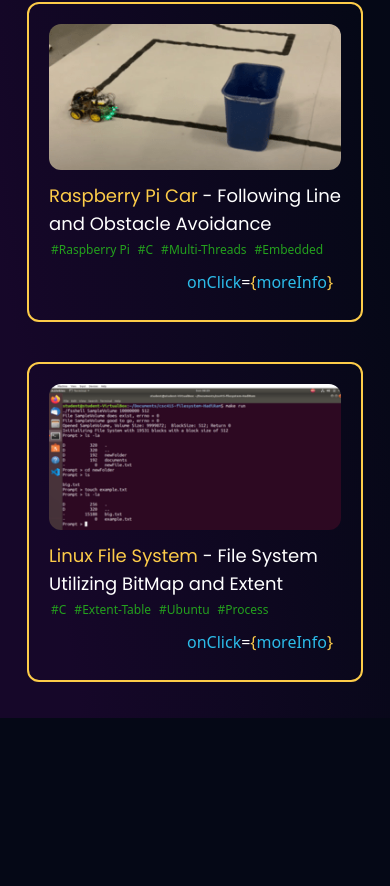
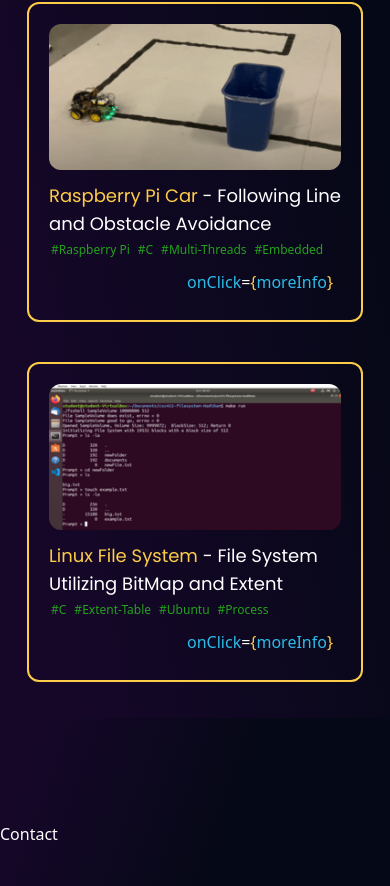
Before and after one commit to TotifyKH/kimheng-portfolio, a React (Vite) app: page / in a window 390 px wide. Shown: the part 4367-5253 px from the top of the page. Before the commit the page ends 5085 px from the top, so only its background shows below. Built offline with nearby package versions, Linux system fonts and the light colour scheme.

Commit message:
Working on contact

```diff
--- a/src/App.jsx
+++ b/src/App.jsx
@@ -5,6 +5,7 @@ import Navbar from './components/Navbar';
 import Landing from "./components/Landing";
 import Skills from "./components/Skills";
 import Projects from './components/Projects';
+import Contact from './components/Contact';
 
 
 function App() {
@@ -16,6 +17,7 @@ function App() {
       <Landing setSelectedPage={setSelectedPage} />
       <Skills setSelectedPage={setSelectedPage} />
       <Projects setSelectedPage={setSelectedPage}/>
+      <Contact setSelectedPage={setSelectedPage}/>
     </div>
   )
 }
--- /dev/null
+++ b/src/components/Contact.jsx
@@ -0,0 +1,11 @@
+import useMediaQuery from "../hooks/useMediaQuery";
+
+const Contact = ({setSelectedPage}) => {
+  return (
+    <section id='contact' className="md:flex md:justify-center md:item-center md:h-full py-10 bg-gradient-custom-2">
+      <h1 className="mt-16">Contact</h1>
+    </section>
+    )
+}
+
+export default Contact;
--- a/src/components/Landing.jsx
+++ b/src/components/Landing.jsx
@@ -64,7 +64,9 @@ const Landing = ({ setSelectedPage }) => {
             <Cursor /> &lt;&#92;p&gt;
           </p>
           <div className="flex items-center">
-            <button className="text-lg font-poppins text-center p-2 rounded-l-lg bg-yellow border-2 border-yellow text-dark-blue mt-3 hover:scale-110 transition-all duration-300">
+            <button className="text-lg font-poppins text-center p-2 rounded-l-lg bg-yellow border-2 border-yellow text-dark-blue mt-3 hover:scale-110 transition-all duration-300"
+              onClick={() => setSelectedPage('contact')}
+            >
               Contact Me
             </button>
             <button className="text-lg font-poppins text-center p-2 rounded-r-lg border-2 border-yellow text-white mt-3 hover:scale-110 hover:translate-x-2.5 transition-all duration-300">
```
